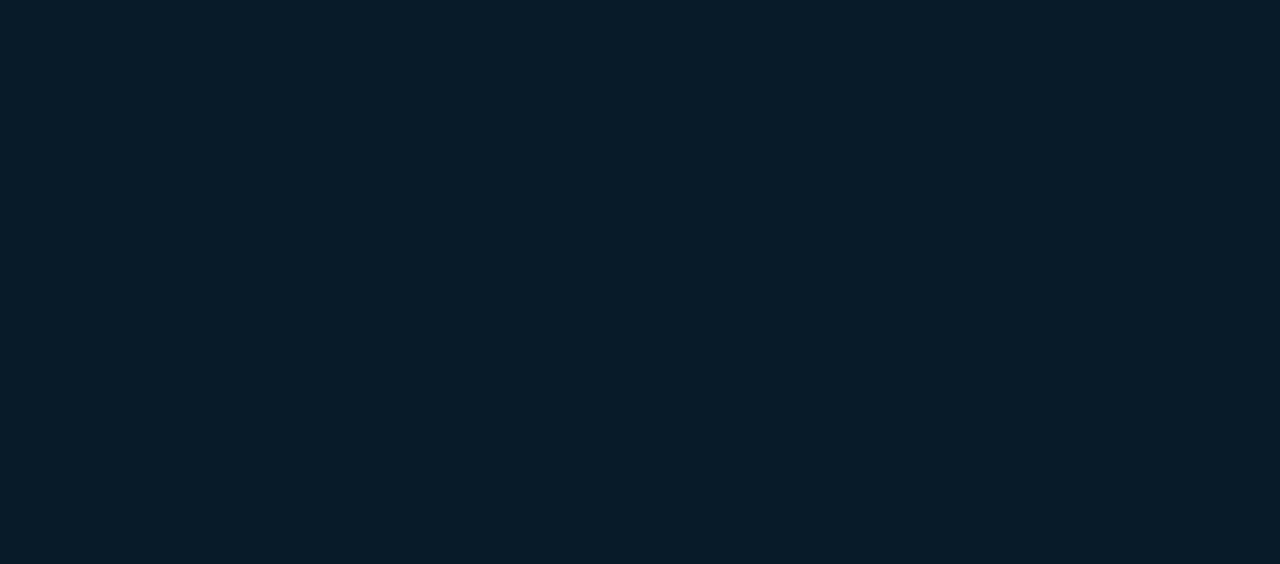
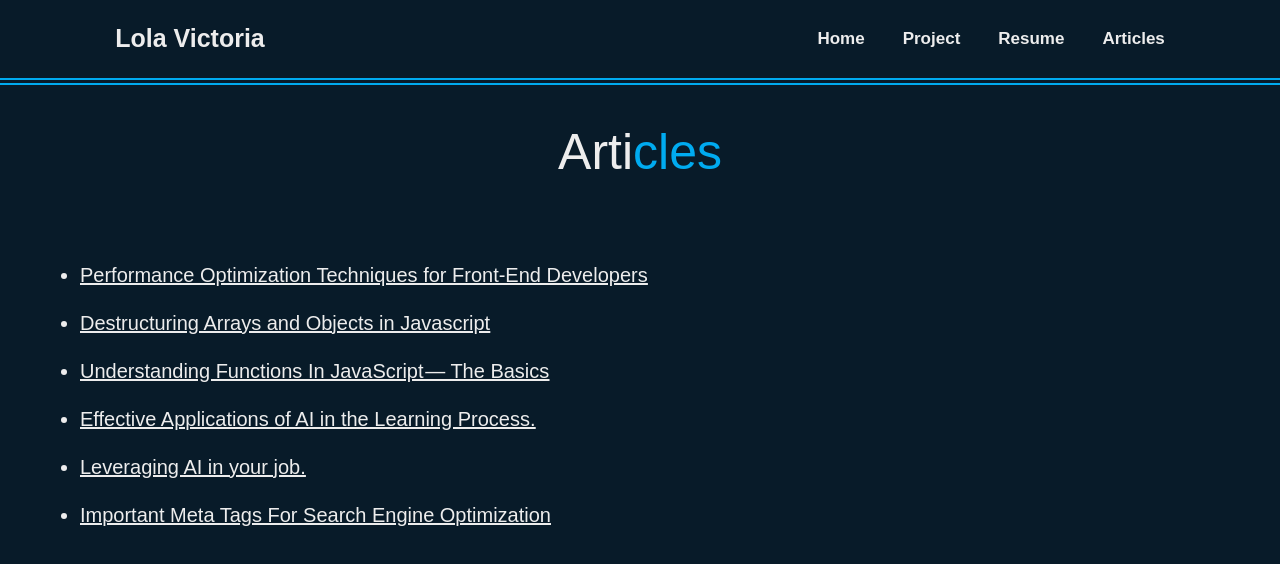
Before and after one commit to LolaVictoria/Portfolio, a React (Vite) app: page /articles in a window 1280 px wide. Before the commit this address had no page. Shown: the top 564 px of the page. Built offline with nearby package versions, Linux system fonts and the light colour scheme.

Commit message:
added articles page

```diff
--- a/src/App.jsx
+++ b/src/App.jsx
@@ -1,7 +1,8 @@
 import {BrowserRouter as Router, Routes, Route} from "react-router-dom"
-import MainPage from "./pages/mainpage"
 import Resume from "./components/resume"
 import Project from "./components/project"
+import Articles from "./components/articles"
+import Home from "./components/home"
 
 const App = () => {
 
@@ -10,9 +11,10 @@ const App = () => {
       <div>
       <Routes>
 
-        <Route path="/" element={<MainPage/>} />
+        <Route path="/" element={<Home/>} />
         <Route path="/resume"  element={<Resume/>} />
         <Route path="/project" element={<Project/>} />
+        <Route path="/articles" element={<Articles />} />
 
       </Routes>
     </div>
--- /dev/null
+++ b/src/components/articles.jsx
@@ -0,0 +1,60 @@
+import Navbar from "./navbar";
+import styles from "./resume.module.css";
+
+const articlesData = [
+    {
+        "title": "Performance Optimization Techniques for Front-End Developers",
+        "link": "https://medium.com/@damilolaoniyide11/performance-optimization-techniques-for-front-end-developers-ca965cff0543"
+    },
+    {
+        "title": "Destructuring Arrays and Objects in Javascript",
+        "link": "https://medium.com/@damilolaoniyide11/destructuring-arrays-and-objects-in-javascript-a5421c633c0f"
+    },
+    {
+        "title": "Understanding Functions In JavaScript — The Basics",
+        "link": "https://medium.com/@damilolaoniyide11/understanding-functions-in-javascript-the-basics-4d9fb9cb4959"
+    },
+    {
+        "title": "Effective Applications of AI in the Learning Process.",
+        "link": "https://medium.com/@damilolaoniyide11/effective-applications-of-ai-in-the-learning-process-18bcc66f4698"
+    },
+    {
+        "title": "Leveraging AI in your job.",
+        "link": "https://medium.com/@damilolaoniyide11/leveraging-ai-in-your-job-76fe6dfd4925"
+    },
+    {
+        "title": "Important Meta Tags For Search Engine Optimization",
+        "link": "https://medium.com/@damilolaoniyide11/important-meta-tags-for-search-engine-optimization-6699888da9d7"
+    },
+
+]
+
+const Articles = ( ) => {
+    return (
+         <>
+         <Navbar/>
+
+          <section>
+            <h2 className="heading">
+               Arti<span>cles</span>
+            </h2>
+
+            <div>
+            <ul className={styles.article}>
+                {articlesData.map((article, index) => (
+                    <li key={index} className={styles.article_list}>
+                        <a href={article.link} target="_blank" rel="noopener noreferrer" >
+                            {article.title}
+                        </a>
+                    </li>
+                ))}
+            </ul>
+
+
+            </div>
+            </section>
+
+         </>
+    )
+}
+export default Articles;
--- a/src/pages/home.jsx
+++ b/src/components/home.jsx
@@ -4,10 +4,13 @@ import img from "/assets/damilola.png"
 import {FaXTwitter} from "react-icons/fa6"
 import {AiFillGithub} from "react-icons/ai"
 import {AiFillLinkedin} from "react-icons/ai"
+import Navbar from "./navbar";
 
 const Home = () => {
 
     return (
+        <>
+        <Navbar />
     <div className={styles.home} id="home">
         <div className={styles.sub_home}>
              <div
@@ -63,6 +66,7 @@ const Home = () => {
            </div>
 
         </div>
+        </>
     )
 }
 export default Home;
--- a/src/components/navbar.jsx
+++ b/src/components/navbar.jsx
@@ -90,6 +90,10 @@ const Navbar = () => {
                       <Link to="/resume">Resume</Link>
                     </li>
 
+                    <li>
+                      <Link to="/articles">Articles</Link>
+                    </li>
+
 
 
               </ul>
--- a/src/components/resume.module.css
+++ b/src/components/resume.module.css
@@ -129,3 +129,16 @@
 .work_xperience_list li:not(:last-child) {
     margin-bottom: 15px;
 }
+
+.article {
+    padding: 2rem 5rem;
+}
+.article_list {
+    margin-top: 10px;
+    font-size: 2rem;
+    font-weight: 500;
+    /* color: var(--main-color); */
+    padding-bottom: .8rem;
+    list-style: disc;
+    text-decoration: underline;
+}
--- a/src/pages/mainpage.jsx
+++ /dev/null
@@ -1,16 +0,0 @@
-import Navbar from "../components/navbar"
-import Home from "./home";
-
-const MainPage = () => {
-
-    return (
-        <div>
-            <Navbar />
-            <Home />
-
-
-
-        </div>
-    )
-}
-export default MainPage;
```
Also changed, not shown: src/components/home.module.css (renamed from src/pages/home.module.css).
